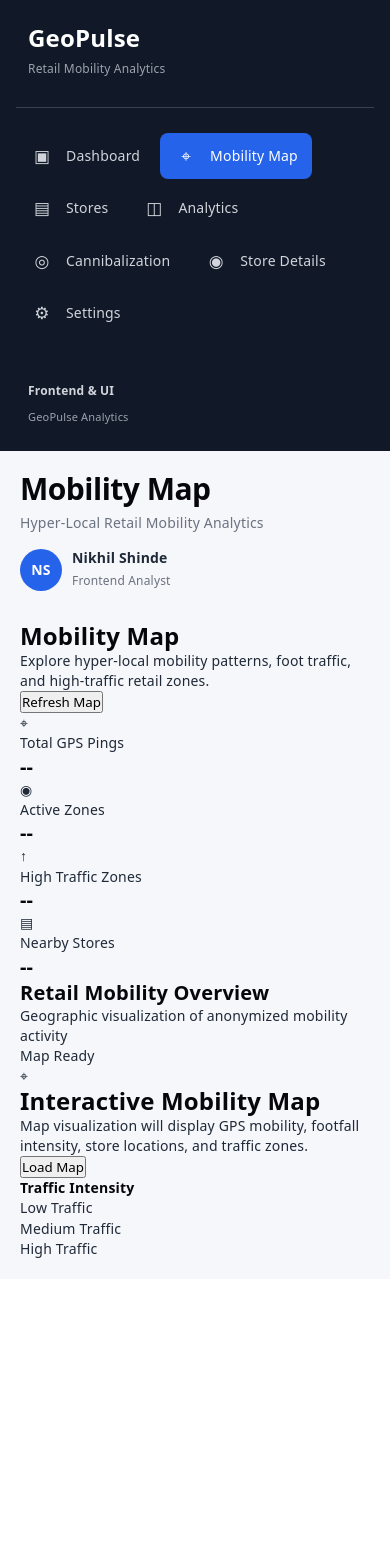
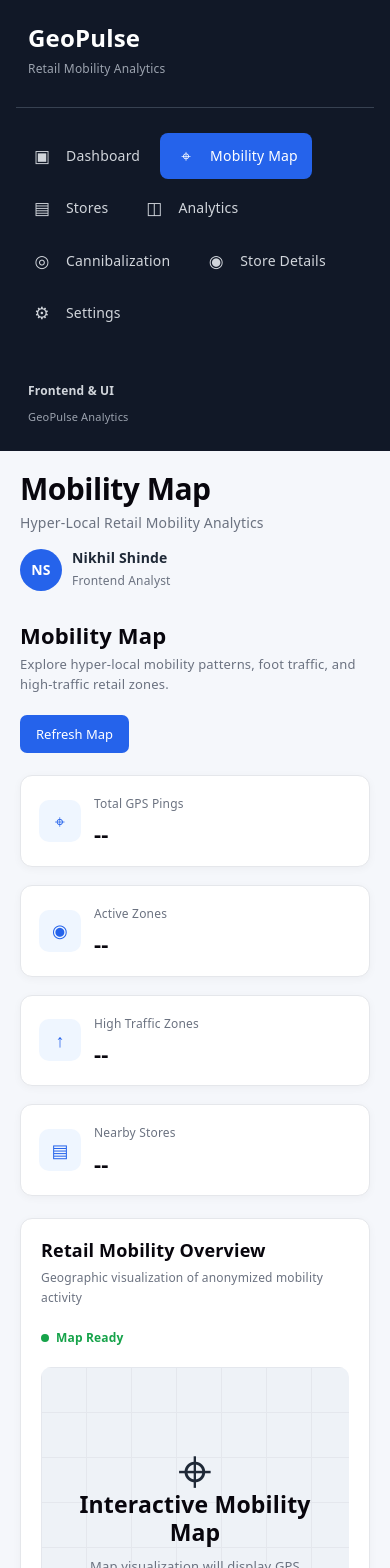
Before and after one commit to Raisanuraan12/geopulse-retail-mobility-analytics, a React (Vite) app: page /mobility-map in a window 390 px wide. Shown: the top 1568 px of the page. Before the commit the page ends 1279 px from the top, so only its background shows below. Built offline with nearby package versions, Linux system fonts and the light colour scheme.

Commit message:
designed mobility map UI

```diff
--- a/src/App.css
+++ b/src/App.css
@@ -593,3 +593,290 @@
     padding: 16px;
   }
 }
+/* ========================================
+   DAY 8 — MOBILITY MAP
+======================================== */
+
+.mobility-page {
+  width: 100%;
+}
+
+
+/* Page Introduction */
+
+.page-intro {
+  display: flex;
+  align-items: center;
+  justify-content: space-between;
+  gap: 20px;
+  margin-bottom: 22px;
+}
+
+.page-intro h2 {
+  margin: 0 0 6px;
+  font-size: 22px;
+}
+
+.page-intro p {
+  margin: 0;
+  color: #6b7280;
+  font-size: 13px;
+}
+
+
+/* Map Button */
+
+.map-button {
+  border: none;
+  background: #2563eb;
+  color: white;
+  padding: 10px 16px;
+  border-radius: 7px;
+  font-size: 13px;
+  cursor: pointer;
+  transition: 0.2s ease;
+}
+
+.map-button:hover {
+  background: #1d4ed8;
+}
+
+
+/* Mobility Statistics */
+
+.mobility-stats {
+  display: grid;
+  grid-template-columns: repeat(4, minmax(0, 1fr));
+  gap: 18px;
+  margin-bottom: 22px;
+}
+
+.mobility-stat-card {
+  background: white;
+  border: 1px solid #e5e7eb;
+  border-radius: 12px;
+  padding: 18px;
+  display: flex;
+  align-items: center;
+  gap: 13px;
+  box-shadow: 0 2px 8px rgba(0, 0, 0, 0.04);
+}
+
+.mobility-stat-icon {
+  width: 42px;
+  height: 42px;
+  border-radius: 10px;
+  background: #eff6ff;
+  color: #2563eb;
+  display: flex;
+  align-items: center;
+  justify-content: center;
+  font-size: 18px;
+  flex-shrink: 0;
+}
+
+.mobility-stat-card p {
+  margin: 0 0 5px;
+  color: #6b7280;
+  font-size: 12px;
+}
+
+.mobility-stat-card h3 {
+  margin: 0;
+  font-size: 22px;
+}
+
+
+/* Map Card */
+
+.map-card {
+  background: white;
+  border: 1px solid #e5e7eb;
+  border-radius: 12px;
+  padding: 20px;
+  box-shadow: 0 2px 8px rgba(0, 0, 0, 0.04);
+}
+
+.map-card-header {
+  display: flex;
+  align-items: center;
+  justify-content: space-between;
+  gap: 20px;
+  margin-bottom: 18px;
+}
+
+.map-card-header h3 {
+  margin: 0 0 5px;
+  font-size: 18px;
+}
+
+.map-card-header p {
+  margin: 0;
+  color: #6b7280;
+  font-size: 12px;
+}
+
+
+/* Map Status */
+
+.map-status {
+  display: flex;
+  align-items: center;
+  gap: 7px;
+  color: #16a34a;
+  font-size: 12px;
+  font-weight: 600;
+}
+
+.status-dot {
+  width: 8px;
+  height: 8px;
+  border-radius: 50%;
+  background: #16a34a;
+}
+
+
+/* Map Area */
+
+.mobility-map {
+  height: 500px;
+  border-radius: 10px;
+  background: #eef2f7;
+  position: relative;
+  overflow: hidden;
+  display: flex;
+  align-items: center;
+  justify-content: center;
+}
+
+
+/* Map Grid */
+
+.map-grid {
+  position: absolute;
+  inset: 0;
+  opacity: 0.35;
+
+  background-image:
+    linear-gradient(#d1d5db 1px, transparent 1px),
+    linear-gradient(90deg, #d1d5db 1px, transparent 1px);
+
+  background-size: 45px 45px;
+}
+
+
+/* Map Content */
+
+.map-placeholder-content {
+  position: relative;
+  z-index: 2;
+  max-width: 420px;
+  text-align: center;
+  padding: 25px;
+}
+
+.large-map-icon {
+  font-size: 60px;
+  margin-bottom: 12px;
+}
+
+.map-placeholder-content h2 {
+  margin: 0 0 10px;
+  font-size: 23px;
+}
+
+.map-placeholder-content p {
+  margin: 0 0 18px;
+  color: #6b7280;
+  font-size: 13px;
+  line-height: 1.6;
+}
+
+
+/* Map Legend */
+
+.map-legend {
+  display: flex;
+  align-items: center;
+  justify-content: space-between;
+  gap: 20px;
+  padding-top: 18px;
+}
+
+.map-legend h4 {
+  margin: 0;
+  font-size: 13px;
+}
+
+.legend-items {
+  display: flex;
+  align-items: center;
+  gap: 20px;
+}
+
+.legend-item {
+  display: flex;
+  align-items: center;
+  gap: 7px;
+  color: #6b7280;
+  font-size: 12px;
+}
+
+.legend-dot {
+  width: 10px;
+  height: 10px;
+  border-radius: 50%;
+}
+
+.legend-dot.low {
+  background: #16a34a;
+}
+
+.legend-dot.medium {
+  background: #d97706;
+}
+
+.legend-dot.high {
+  background: #dc2626;
+}
+
+
+/* ========================================
+   DAY 8 — RESPONSIVE
+======================================== */
+
+@media (max-width: 1100px) {
+  .mobility-stats {
+    grid-template-columns: repeat(2, minmax(0, 1fr));
+  }
+}
+
+@media (max-width: 700px) {
+
+  .page-intro {
+    flex-direction: column;
+    align-items: flex-start;
+  }
+
+  .mobility-stats {
+    grid-template-columns: 1fr;
+  }
+
+  .map-card-header {
+    flex-direction: column;
+    align-items: flex-start;
+  }
+
+  .mobility-map {
+    height: 400px;
+  }
+
+  .map-legend {
+    flex-direction: column;
+    align-items: flex-start;
+  }
+
+  .legend-items {
+    flex-wrap: wrap;
+  }
+}
```
